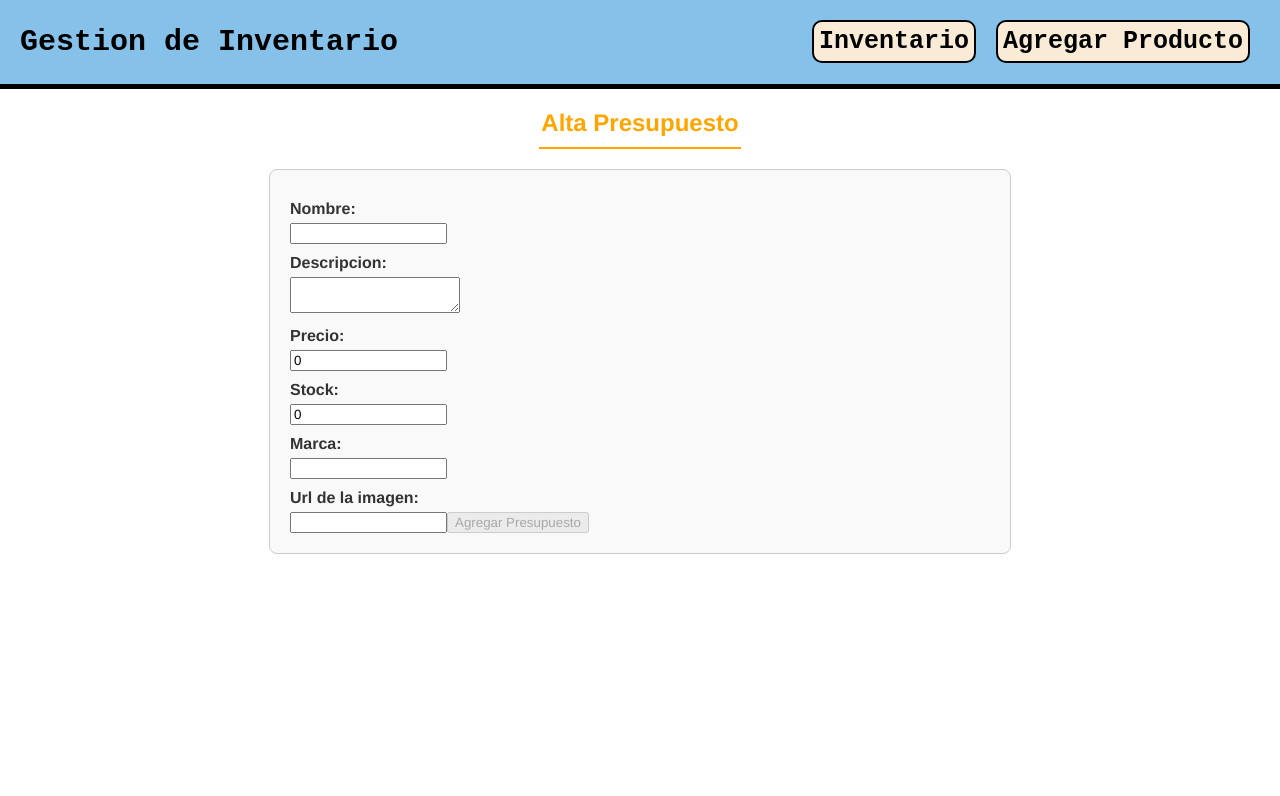
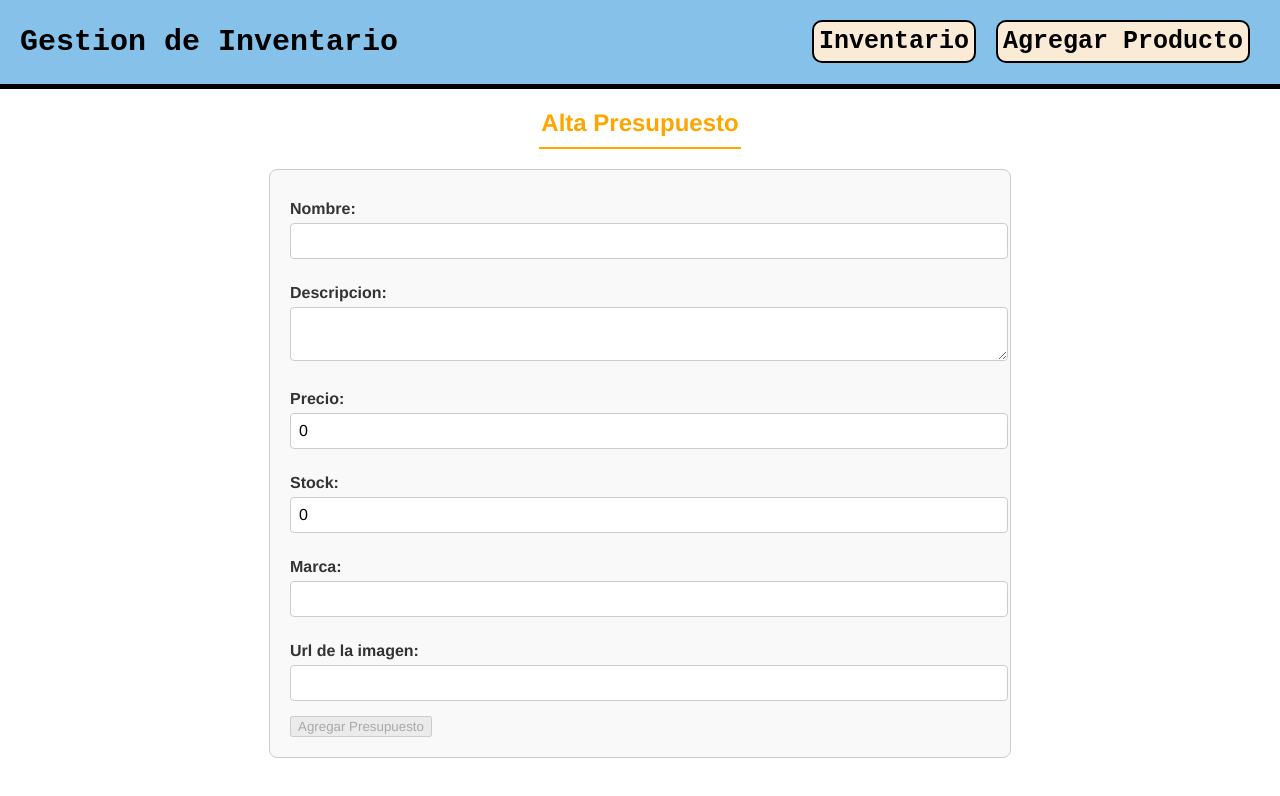
Before and after one commit to santiago-ude/Gestion-de-Inventario, an Angular app in the folder Front/gestion-inventario/: page /addProduct in a window 1280 px wide. Shown: the top 796 px of the page. Built offline with nearby package versions, Linux system fonts and the light colour scheme.

Commit message:
Update product-add.component.css

```diff
--- a/Front/gestion-inventario/src/app/products/components/product-add/product-add.component.css
+++ b/Front/gestion-inventario/src/app/products/components/product-add/product-add.component.css
@@ -37,3 +37,13 @@ label{
         margin: 10px 0 5px;
         font-weight: 600;
         color: #333;
+}
+
+input[type="text"], input[type="date"],input[type="number"], select, textarea{
+    width: 100%;
+    padding: 8px;
+    margin-bottom: 15px;
+    border: 1px solid #ccc;
+    border-radius: 4px;
+    font-size: 1rem;
+}
```
